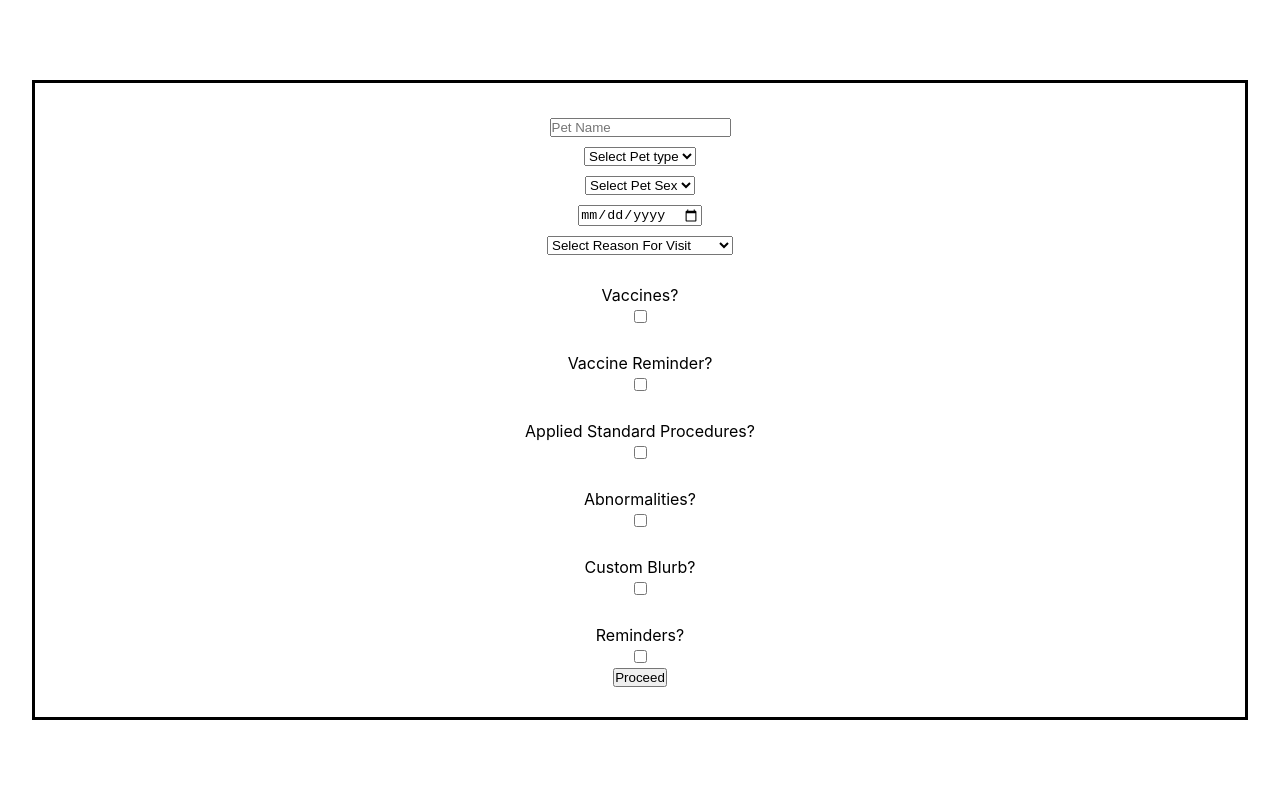
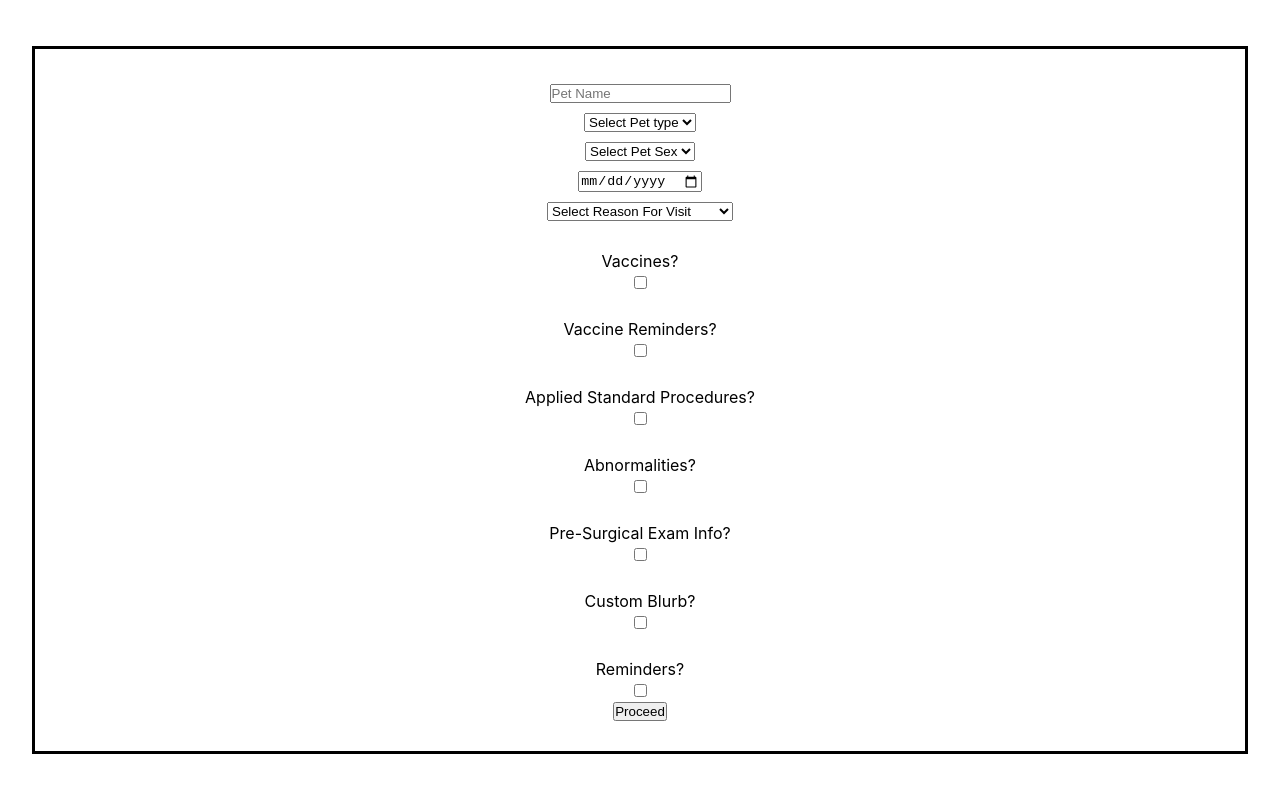
Before and after one commit to NathanAlexander1/lisa-vet-discharge, a React (Create React App) app: page / in a window 1280 px wide. Shown: the top 792 px of the page. Built offline with nearby package versions, Linux system fonts and the light colour scheme.

Commit message:
Add presurgical exam info section

```diff
--- a/src/components/Discharge.js
+++ b/src/components/Discharge.js
@@ -139,6 +139,33 @@ function Discharge(props) {
             }
           )}
         </ul>
+
+        {props.presurgicalExamArr.length <= 0 ? null : (
+          <p>
+            Below is some presurgical exam info:
+          </p>
+        )}
+        <ul id="presurgicalExamList">
+          {stringToHTML(
+            props.presurgicalExamArr,
+            pronounsObject,
+            props.petName
+          ).map((iPIB, i) => {
+            // console.log(iPIB)
+            // console.log(iPIB.cleanBlurb.innerHTML)
+            return (
+              <>
+                <li
+                  dangerouslySetInnerHTML={{
+                    __html: iPIB.cleanBlurb.innerHTML,
+                  }}
+                />
+              </>
+            );
+          })}
+        </ul>
+
+
         {props.customBlurb === "" ? null : <p>{props.customBlurb}</p>}
         {/* {props.textareaValuesArray.length <= 0 ? null : (
           <ul>
--- a/src/components/StarterForm.js
+++ b/src/components/StarterForm.js
@@ -9,6 +9,7 @@ import {
   vaccineReminderInfo,
   standardServicesInfo,
   abnormalitiesInfo,
+  presurgicalExamInfo,
   remindersInfo,
 } from "../const";
 import { updateMulticheckArr } from "../utils/functions";
@@ -23,6 +24,7 @@ function StarterForm() {
   const [vaccines, setVaccines] = useState(false);
   const [vaccineReminders, setVaccineReminders] = useState(false);
   const [appliedStrdPrc, setAppliedStrdPrc] = useState(false);
+  const [noPresurgicalExams, setNoPresurgicalExams] = useState(false);
   const [noAbnormalities, setNoAbnormalities] = useState(false);
   const [noReminders, setNoReminders] = useState(false);
   const [noCustom, setNoCustom] = useState(false);
@@ -39,6 +41,9 @@ function StarterForm() {
   const [checkedStateThree, setCheckedStateThree] = useState(
     new Array(abnormalitiesInfo.length).fill(false)
   );
+  const [checkedStateSix, setCheckedStateSix] = useState(
+    new Array(presurgicalExamInfo.length).fill(false)
+  );
   const [checkedStateFour, setCheckedStateFour] = useState(
     new Array(remindersInfo.length).fill(false)
   );
@@ -47,9 +52,9 @@ function StarterForm() {
   const [vaccineRemindersArray, setVaccineRemindersArray] = useState([]);
   const [standardProcArr, setStandardProcArr] = useState([]);
   const [abnormalityArr, setAbnormalityArr] = useState([]);
+  const [presurgicalExamArr, setPresurgicalExamArr] = useState([]);
   const [remindersArr, setRemindersArr] = useState([]);
   const [customBlurb, setCustomBlurb] = useState("");
-
   const [textareaValue, setTextareaValue] = useState("");
   const [textareaValuesArray, setTextareaValuesArray] = useState([]);
 
@@ -64,7 +69,7 @@ function StarterForm() {
 
   const handleDateChange = (e) => {
     setDate(e.target.value);
-  }
+  };
 
   const handleInitialScreenForm = (e) => {
     e.preventDefault();
@@ -188,7 +193,7 @@ function StarterForm() {
           </div>
 
           <div className="section">
-            <label htmlFor="vaccineReminders">Vaccine Reminder?</label>
+            <label htmlFor="vaccineReminders">Vaccine Reminders?</label>
             <input
               className="form-input"
               id="vaccineReminders"
@@ -305,6 +310,43 @@ function StarterForm() {
             )}
           </div>
           <div className="section">
+          <label htmlFor="presurgicalExam">Pre-Surgical Exam Info?</label>
+            <input
+              className="form-input"
+              id="presurgicalExam"
+              name="presurgicalExam"
+              onChange={(e) => setNoPresurgicalExams(e.target.checked)}
+              type="checkbox"
+              checked={noPresurgicalExams}
+            />
+            {noPresurgicalExams === false ? null : (
+              <>
+                {presurgicalExamInfo.map((pei, i) => {
+                  return (
+                    <div>
+                      <input
+                        id={pei.service}
+                        type="checkbox"
+                        name={pei.service}
+                        key={"presurgicalExam" + i}
+                        checked={checkedStateSix[i]}
+                        onChange={() =>
+                          updateMulticheckArr(
+                            i,
+                            presurgicalExamInfo,
+                            [checkedStateSix, setCheckedStateSix],
+                            [presurgicalExamArr, setPresurgicalExamArr]
+                          )
+                        }
+                      />
+                      <label htmlFor={pei.service}>{pei.service}</label>
+                    </div>
+                  );
+                })}
+              </>
+            )}
+          </div>
+          <div className="section">
             <label htmlFor="customBlurb">Custom Blurb?</label>
             <input
               className="form-input"
@@ -325,7 +367,8 @@ function StarterForm() {
                   rows="4"
                   cols="50"
                 ></textarea> */}
-                <textarea id="customBlurbTextArea"
+                <textarea
+                  id="customBlurbTextArea"
                   placeholder="Enter text here"
                   value={textareaValue}
                   onChange={handleTextareaChange}
@@ -390,6 +433,7 @@ function StarterForm() {
           vaccineRemindersArray={vaccineRemindersArray}
           standardProcArr={standardProcArr}
           abnormalities={abnormalityArr}
+          presurgicalExamArr={presurgicalExamArr}
           reminders={remindersArr}
           customBlurb={customBlurb}
           textareaValuesArray={textareaValuesArray}
--- a/src/styles/main.css
+++ b/src/styles/main.css
@@ -42,7 +42,7 @@
         #random-dog-img {
             align-self: center;
         }
-        #vaccine-list, #vaccineReminders-list, #standardProcList, #abnormalitiesList, #remindersList {
+        #vaccine-list, #vaccineReminders-list, #standardProcList, #presurgicalExamList, #abnormalitiesList, #remindersList {
             list-style-type: none;
         }
         /* #vaccine-list {
```
Also changed, not shown: src/const.js (+47 -19 lines).
